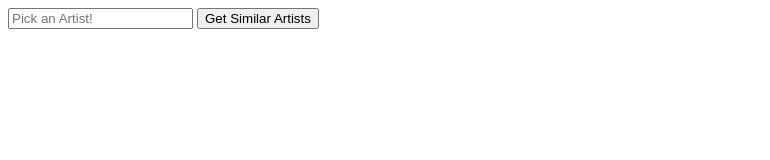
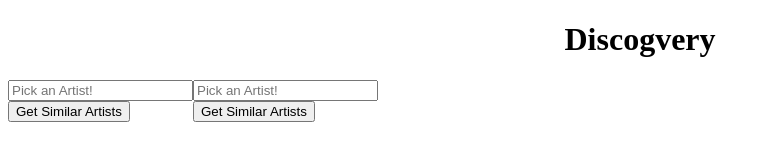
Before and after one commit to AbhiGulati/Discogvery, a website: page client/index.html in a window 1280 px wide. Shown: the whole page, without its empty margins (0-770 px from the left). Drawn offline with Linux system fonts and the light colour scheme.

Commit message:
preparing to deploy on heroku

```diff
--- a/client/app.js
+++ b/client/app.js
@@ -6,7 +6,6 @@ angular.module('music', ['music.services'])
   $scope.getSimilar = function(artist) {
     APICalls.getSimilar(artist)
     .then(function (result) {
-      console.log(result);
       $scope.similarArtists = result.data.similarartists.artist;
     });
   }
--- a/client/index.html
+++ b/client/index.html
@@ -4,14 +4,25 @@
   <head>
     <meta charset="utf-8" />
     <title>Getting Started</title>
-    <!-- styles needed -->
+    <link rel="stylesheet" href="./styles.css">
     <div ng-view></div>
   </head>
 
   <body>
+    <header>
+    <h1>Discogvery</h1>
+    </header>
+
     <div ng-controller="search">
-      <input type='text' ng-model='artist1' placeholder='Pick an Artist!' />
-      <button ng-click="getSimilar(artist1)">Get Similar Artists</button>
+      <div class="side" id="left">
+        <div><input type='text' ng-model='artist1' placeholder='Pick an Artist!' /></div>
+        <button ng-click="getSimilar(artist1)">Get Similar Artists</button>
+      </div>
+
+      <div class="side" id="right">
+        <div><input type='text' ng-model='artist2' placeholder='Pick an Artist!' /></div>
+        <button ng-click="getSimilar(artist2)">Get Similar Artists</button>
+      </div>
 
       <div class="artist" ng-repeat="artist in similarArtists">
         {{artist.match}} {{artist.name}}
--- /dev/null
+++ b/client/styles.css
@@ -0,0 +1,13 @@
+header {
+  margin:0 auto;
+  max-width: 100%;
+  text-align: center;
+}
+
+#left {
+  float:left;
+}
+
+#right {
+  float:left;
+}
--- a/client/utils.js
+++ b/client/utils.js
@@ -24,3 +24,7 @@ angular.module('music.services', [])
     getSimilar : getSimilar
   };
 })
+
+.factory('CompareLists', function($http) {
+
+})
--- a/package.json
+++ b/package.json
@@ -2,7 +2,10 @@
   "name": "discogvery",
   "version": "0.0.0",
   "description": "",
-  "main": "server.js",
+  "main": "server/server.js",
+  "scripts": {
+    "start": "node server/server.js"
+  },
   "author": "",
   "dependencies": {
     "express": "^4.4.5"
```
